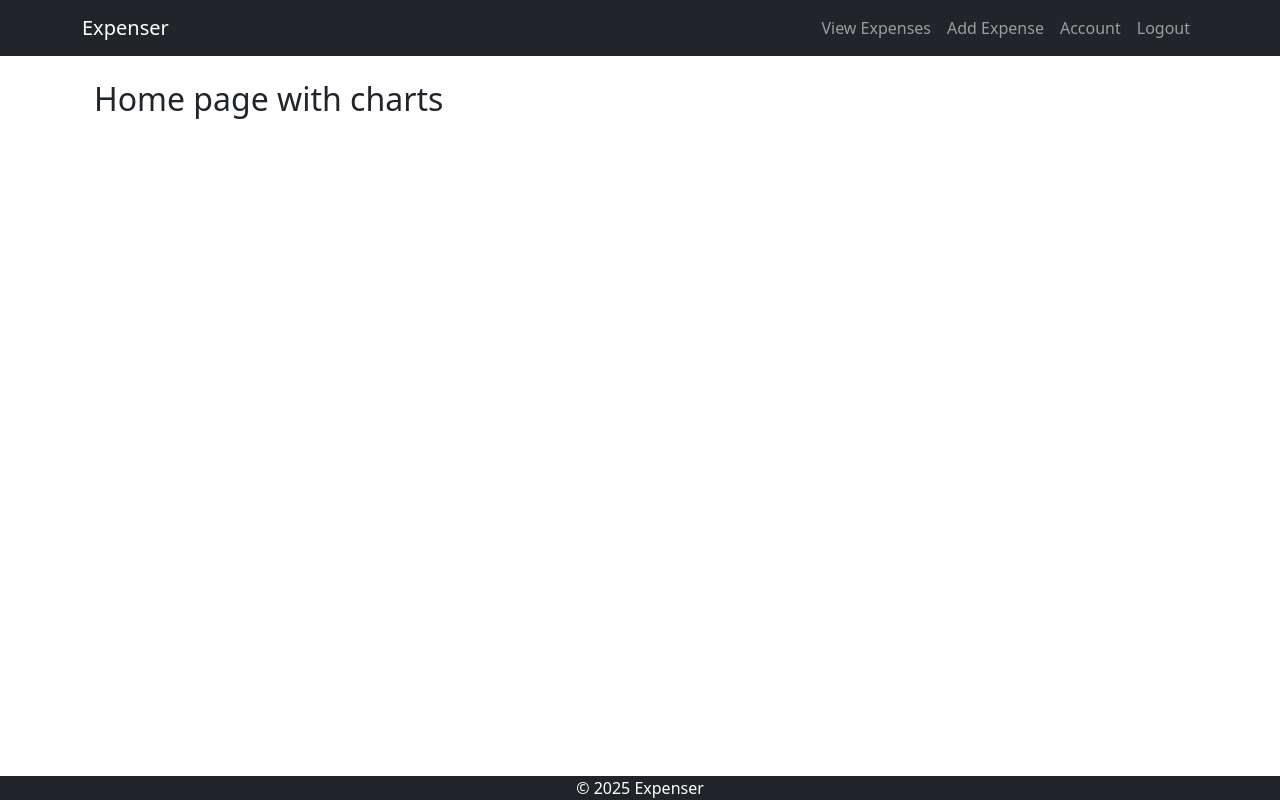
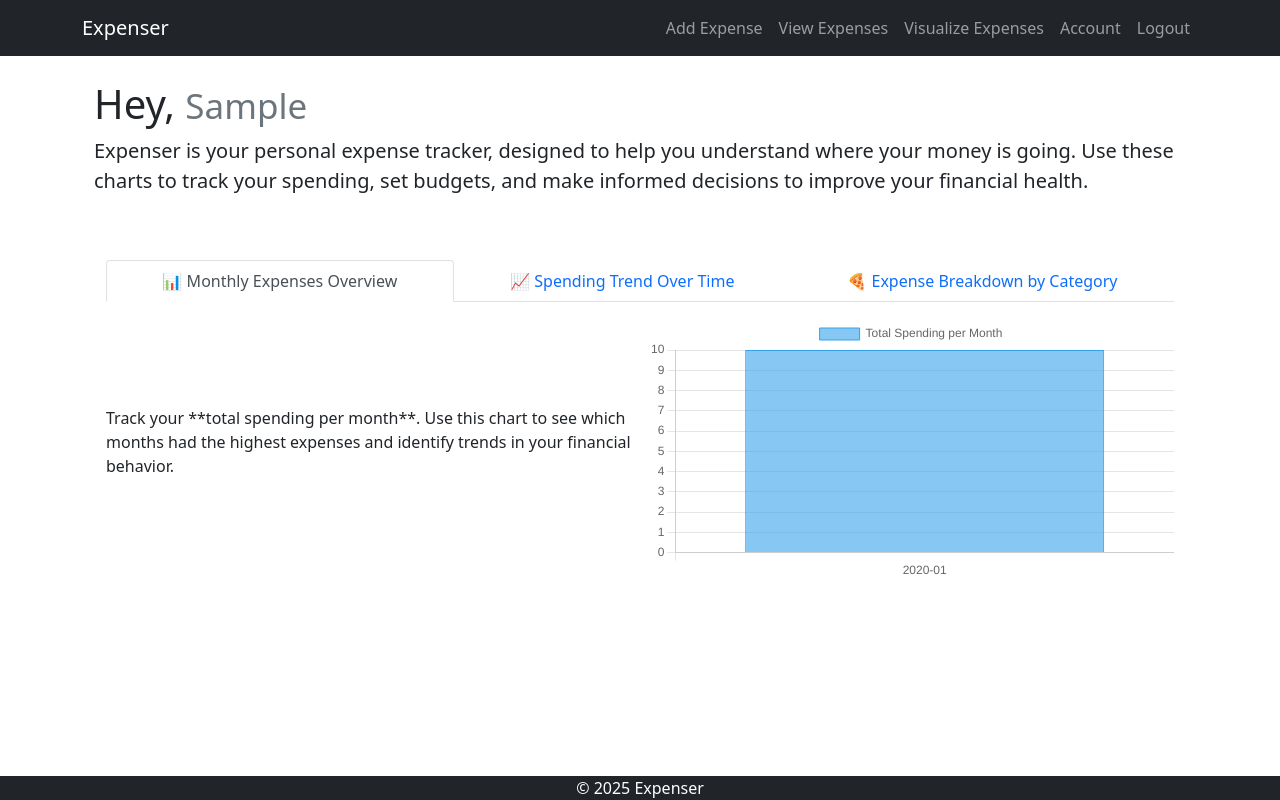
Before and after one commit to gurdeepkumar/expenser, a Django app: page / in a window 1280 px wide. Run offline with Django 5.2, Linux system fonts and the light colour scheme; a user stored in the database is signed in; data comes from the database, SQL or seed files in the repository; tables that the repository leaves empty hold one stand-in row (values such as "Sample post"); some libraries are stand-ins or nearby versions.

Commit message:
Add visual charts for expenses.

```diff
--- a/accounts/templates/accounts/delete_user.html
+++ b/accounts/templates/accounts/delete_user.html
@@ -1,4 +1,5 @@
 {% extends "base.html" %}
+{% block title %}Delete User{% endblock %}
 
 {% block content %}
 <div class="container mt-5">
--- a/accounts/templates/accounts/login.html
+++ b/accounts/templates/accounts/login.html
@@ -1,10 +1,8 @@
 {% extends "base.html" %}
 {% load widget_tweaks %}
-
 {% block title %}Login{% endblock %}
 
 {% block content %}
-
 <div class="row">
     <div class="col-md-6">
         <h1>Login to Expenser</h1>
@@ -28,5 +26,4 @@
         </div>
     </form>
 </div>
-
 {% endblock %}
--- a/accounts/templates/accounts/password_change.html
+++ b/accounts/templates/accounts/password_change.html
@@ -1,6 +1,5 @@
 {% extends "base.html" %}
 {% load widget_tweaks %}
-
 {% block title %}Password Update{% endblock %}
 
 {% block content %}
@@ -40,5 +39,4 @@
     </div>
 
 </div>
-
 {% endblock %}
--- a/accounts/templates/accounts/password_change_done.html
+++ b/accounts/templates/accounts/password_change_done.html
@@ -1,9 +1,7 @@
 {% extends "base.html" %}
-
 {% block title %}Password Update Done{% endblock %}
 
 {% block content %}
-
 <div class="container mt-5">
     <h2>Password updated</h2>
     <p>Your password has been successfully changed.</p>
--- a/accounts/templates/accounts/register.html
+++ b/accounts/templates/accounts/register.html
@@ -1,6 +1,7 @@
 {% extends "base.html" %}
 {% load widget_tweaks %}
-{% block title %}Register{% endblock %}
+{% block title %}Sign Up{% endblock %}
+
 {% block content %}
 <div class="row">
     <div class="col-md-6">
--- /dev/null
+++ b/core/static/core/charts.js
@@ -0,0 +1,86 @@
+document.addEventListener("DOMContentLoaded", function () {
+    var ctx = document.getElementById('expenseChart').getContext('2d');
+
+    var chartLabels = JSON.parse(document.getElementById('chartLabels').textContent);
+    var chartValues = JSON.parse(document.getElementById('chartValues').textContent);
+
+    var expenseChart = new Chart(ctx, {
+        type: 'doughnut',
+        data: {
+            labels: chartLabels,
+            datasets: [{
+                label: 'Expenses by Category',
+                data: chartValues,
+                backgroundColor: [
+                    'tomato', 'royalblue', 'gold', 'mediumseagreen',
+                    'mediumpurple', 'darkorange', 'lightgrey',
+                    'steelblue', 'orangered', 'teal'
+                ],
+                borderColor: 'white',
+                borderWidth: 2
+            }]
+        }
+    });
+});
+
+document.addEventListener("DOMContentLoaded", function () {
+    var ctxBar = document.getElementById('monthlyExpenseChart').getContext('2d');
+
+    var chartLabelsBar = JSON.parse(document.getElementById('chartLabelsBar').textContent);
+    var chartValuesBar = JSON.parse(document.getElementById('chartValuesBar').textContent);
+
+    var expenseChartBar = new Chart(ctxBar, {
+        type: 'bar',
+        data: {
+            labels: chartLabelsBar,
+            datasets: [{
+                label: 'Total Spending per Month',
+                data: chartValuesBar,
+                backgroundColor: 'rgba(54, 162, 235, 0.6)', // Blue bars
+                borderColor: 'rgba(54, 162, 235, 1)',
+                borderWidth: 1
+            }]
+        },
+        options: {
+            responsive: true,
+            scales: {
+                y: {
+                    beginAtZero: true
+                }
+            }
+        }
+    });
+});
+
+
+document.addEventListener("DOMContentLoaded", function () {
+    var ctxLine = document.getElementById('spendingTrendChart').getContext('2d');
+
+    var chartLabelsLine = JSON.parse(document.getElementById('chartLabelsLine').textContent);
+    var chartValuesLine = JSON.parse(document.getElementById('chartValuesLine').textContent);
+
+    var trendChart = new Chart(ctxLine, {
+        type: 'line',
+        data: {
+            labels: chartLabelsLine,
+            datasets: [{
+                label: 'Spending Trend Over Time',
+                data: chartValuesLine,
+                backgroundColor: 'rgba(75, 192, 192, 0.2)', // Light green fill
+                borderColor: 'rgba(75, 192, 192, 1)', // Green line
+                borderWidth: 2,
+                tension: 0.2, // Slight curve for smooth visualization
+                pointRadius: 4, // Points on the line
+                pointBackgroundColor: 'rgba(75, 192, 192, 1)',
+            }]
+        },
+        options: {
+            responsive: true,
+            scales: {
+                y: {
+                    beginAtZero: true
+                }
+            }
+        }
+    });
+});
--- a/core/templates/core/home.html
+++ b/core/templates/core/home.html
@@ -1,9 +1,81 @@
 {% extends "base.html" %}
-
+{% load static %}
 {% block title %}Expenser{% endblock %}
 
 {% block content %}
+<div class="row">
+    <h1>Hey, <small class="text-muted">{{ request.user|title }}</small></h1>
+    <p class="lead">Expenser is your personal expense tracker, designed to help you understand where your money is going. Use these charts to track your spending, set budgets, and make informed decisions to improve your financial health.</p>
+</div>
 
-<h2>Home page with charts</h2>
+{% if expenses %}
+    <div class="container my-5">
+        <ul class="nav nav-fill nav-tabs" id="myTab" role="tablist">
+            <li class="nav-item" role="presentation">
+                <button class="nav-link active" id="home-tab" data-bs-toggle="tab" data-bs-target="#home" type="button" role="tab" aria-controls="home" aria-selected="true">📊 Monthly Expenses Overview</button>
+            </li>
+            <li class="nav-item" role="presentation">
+                <button class="nav-link" id="profile-tab" data-bs-toggle="tab" data-bs-target="#profile" type="button" role="tab" aria-controls="profile" aria-selected="false">📈 Spending Trend Over Time</button>
+            </li>
+            <li class="nav-item" role="presentation">
+                <button class="nav-link" id="contact-tab" data-bs-toggle="tab" data-bs-target="#contact" type="button" role="tab" aria-controls="contact" aria-selected="false">🍕 Expense Breakdown by Category</button>
+            </li>
+        </ul>
+
+        <div class="tab-content mt-3" id="myTabContent">
+
+            <div class="tab-pane fade show active" id="home" role="tabpanel" aria-labelledby="home-tab">
+                <div class="row g-3">
+                    <div class="col-md-6 align-self-center">
+                        <p>Track your **total spending per month**. Use this chart to see which months had the highest expenses and identify trends in your financial behavior.</p>
+                    </div>
+                    <div class="col-md-6 align-self-center">
+                        <canvas id="monthlyExpenseChart"></canvas>
+                        <!-- Store JSON data inside script tags for JavaScript to access -->
+                        <script id="chartLabelsBar" type="application/json">{{ chart_labels_bar|safe }}</script>
+                        <script id="chartValuesBar" type="application/json">{{ chart_values_bar|safe }}</script>
+                    </div>
+                </div>
+            </div>
+
+            <div class="tab-pane fade" id="profile" role="tabpanel" aria-labelledby="profile-tab">
+                <div class="row g-3">
+                    <div class="col-md-6 align-self-center">
+                        <p>Understand how your **daily spending fluctuates** over time. This helps you analyze whether you are spending consistently or if there are peak spending days.</p>
+                    </div>
+                    <div class="col-md-6 align-self-center">
+                        <canvas id="spendingTrendChart"></canvas>
+                        <!-- Store JSON data inside script tags for JavaScript to access -->
+                        <script id="chartLabelsLine" type="application/json">{{ chart_labels_line|safe }}</script>
+                        <script id="chartValuesLine" type="application/json">{{ chart_values_line|safe }}</script>
+                    </div>
+                </div>
+            </div>
+
+            <div class="tab-pane fade" id="contact" role="tabpanel" aria-labelledby="contact-tab">
+                <div class="row">
+                    <div class="col-md-7 align-self-center">
+                        <p>See where your money goes! This chart displays the **percentage of expenses** in different categories (e.g., Food, Rent, Entertainment), helping you balance your budget.</p>
+                    </div>
+                    <div class="col-md-5 align-self-center">
+                        <canvas id="expenseChart"></canvas>
+                        <!-- Store JSON data inside script tags for JavaScript to access -->
+                        <script id="chartLabels" type="application/json">{{ chart_labels|safe }}</script>
+                        <script id="chartValues" type="application/json">{{ chart_values|safe }}</script>
+                    </div>
+                </div>
+            </div>
+
+        </div>
+    </div>
+
+    <!-- Load the external JS file -->
+    <script src="{% static 'core/charts.js' %}"></script>
+
+{% else %}
+    <div class="alert alert-warning" role="alert">
+        If the <strong>charts are not displaying</strong>, it means that no expenses have been recorded for your account yet. Please add some expenses to see the visual breakdown of your spending.
+    </div>
+{% endif %}
 
 {% endblock %}
--- a/core/views.py
+++ b/core/views.py
@@ -1,7 +1,67 @@
 from django.shortcuts import render
+from django.contrib.auth.decorators import login_required
+from expenses.models import Expense
+import json
+from django.db.models import Sum
+from datetime import datetime
 
 
 # Create your views here.
+@login_required
 def home(request):
-    # return HttpResponse("Welcome to Expenser!")
-    return render(request, "core/home.html")
+    expenses = Expense.objects.filter(user=request.user)
+    # for pie chart
+    # Group expenses by category and sum the amounts
+    category_data = {}
+    for expense in expenses:
+        category_data[expense.category.name] = category_data.get(
+            expense.category.name, 0
+        ) + float(expense.amount)
+
+    # Convert data to JSON for use in JavaScript
+    chart_labels = list(category_data.keys())
+    chart_values = list(category_data.values())
+
+    # for bar chart
+    # Aggregate total spending per month
+    monthly_data = {}
+    for expense in expenses:
+        month = expense.date.strftime("%Y-%m")  # Format: YYYY-MM (e.g., 2025-01)
+        monthly_data[month] = monthly_data.get(month, 0) + float(
+            expense.amount
+        )  # Convert Decimal to float
+
+    # Sort months chronologically
+    sorted_months = sorted(monthly_data.keys())
+
+    # Prepare data for Chart.js
+    chart_labels_bar = sorted_months
+    chart_values_bar = [monthly_data[month] for month in sorted_months]
+
+    # for line chart
+    # Aggregate total spending per day
+    daily_data = {}
+    for expense in expenses:
+        day = expense.date.strftime("%Y-%m-%d")  # Format: YYYY-MM-DD
+        daily_data[day] = daily_data.get(day, 0) + float(
+            expense.amount
+        )  # Convert Decimal to float
+
+    # Sort dates chronologically
+    sorted_days = sorted(daily_data.keys())
+
+    # Prepare data for Chart.js
+    chart_labels_line = sorted_days
+    chart_values_line = [daily_data[day] for day in sorted_days]
+
+    context = {
+        "chart_labels": json.dumps(chart_labels),
+        "chart_values": json.dumps(chart_values),
+        "chart_labels_bar": json.dumps(chart_labels_bar),
+        "chart_values_bar": json.dumps(chart_values_bar),
+        "chart_labels_line": json.dumps(chart_labels_line),
+        "chart_values_line": json.dumps(chart_values_line),
+        "expenses": expenses,
+    }
+
+    return render(request, "core/home.html", context)
--- a/expenser/settings.py
+++ b/expenser/settings.py
@@ -126,6 +126,10 @@ USE_TZ = True
 
 STATIC_URL = "/static/"
 
+STATICFILES_DIRS = [
+    BASE_DIR / "static",
+]
+
 # Default primary key field type
 # https://docs.djangoproject.com/en/5.1/ref/settings/#default-auto-field
 
--- a/expenses/templates/expenses/add_expense.html
+++ b/expenses/templates/expenses/add_expense.html
@@ -1,8 +1,8 @@
 {% extends 'base.html' %}
 {% load widget_tweaks %}
+{% block title %}Add Expense{% endblock %}
 
 {% block content %}
-
 <div class="mt-3 mb-3">
     <h2>Add New Expense</h2>
 </div>
--- a/expenses/templates/expenses/edit_expense.html
+++ b/expenses/templates/expenses/edit_expense.html
@@ -1,9 +1,9 @@
 {% extends 'base.html' %}
 {% load widget_tweaks %}
+{% block title %}Edit Expense{% endblock %}
 
 {% block content %}
 <h2>Edit Expense</h2>
-
 <form method="post" class="row g-3">
     {% csrf_token %}
     <div class="form-group col-md-6">
--- a/expenses/templates/expenses/list_expenses.html
+++ b/expenses/templates/expenses/list_expenses.html
@@ -1,5 +1,6 @@
 {% extends 'base.html' %}
 {% load widget_tweaks %}
+{% block title %}View Expenses{% endblock %}
 
 {% block content %}
 <div class="mt-3 mb-3">
--- a/expenses/templates/expenses/view_expense.html
+++ b/expenses/templates/expenses/view_expense.html
@@ -1,4 +1,5 @@
 {% extends 'base.html' %}
+{% block title %}View Expense{% endblock %}
 
 {% block content %}
 <div class="mt-3 mb-3">
@@ -29,5 +30,4 @@
         <a href="{% url 'list_expenses' %}" class="btn btn-secondary">Go Back</a>
     </div>
 </div>
-
 {% endblock %}
--- a/templates/base.html
+++ b/templates/base.html
@@ -5,8 +5,18 @@
     <meta charset="UTF-8">
     <meta name="viewport" content="width=device-width, initial-scale=1, shrink-to-fit=no">
     <title>{% block title %}Expenser{% endblock %}</title>
+
+    <link rel="preconnect" href="https://fonts.googleapis.com">
+    <link rel="preconnect" href="https://fonts.gstatic.com" crossorigin>
+    <link href="https://fonts.googleapis.com/css2?family=Roboto+Flex:opsz,wght@8..144,100..1000&display=swap" rel="stylesheet">
+
     <link href="https://cdn.jsdelivr.net/npm/bootstrap@5.0.2/dist/css/bootstrap.min.css" rel="stylesheet" integrity="sha384-EVSTQN3/azprG1Anm3QDgpJLIm9Nao0Yz1ztcQTwFspd3yD65VohhpuuCOmLASjC" crossorigin="anonymous">
     <link rel="stylesheet" href="https://cdnjs.cloudflare.com/ajax/libs/bootstrap-select/1.14.0-beta2/css/bootstrap-select.min.css" integrity="sha512-mR/b5Y7FRsKqrYZou7uysnOdCIJib/7r5QeJMFvLNHNhtye3xJp1TdJVPLtetkukFn227nKpXD9OjUc09lx97Q==" crossorigin="anonymous" referrerpolicy="no-referrer" />
+
+    <link rel="stylesheet" href="{% static 'css/custom.css' %}">  <!-- Updated path -->
+
+    <script src="https://cdn.jsdelivr.net/npm/chart.js"></script>
+
 </head>
 <body>
     <nav class="navbar navbar-expand-lg navbar-dark bg-dark" role="navigation">
@@ -19,10 +29,13 @@
                 <ul class="navbar-nav ms-auto">
                     {% if request.user.is_authenticated %}
                         <li class="nav-item">
+                            <a class="nav-link" href="{% url 'add_expenses' %}">Add Expense</a>
+                        </li>
+                        <li class="nav-item">
                             <a class="nav-link" href="{% url 'list_expenses' %}">View Expenses</a>
                         </li>
                         <li class="nav-item">
-                            <a class="nav-link" href="{% url 'add_expenses' %}">Add Expense</a>
+                            <a class="nav-link" href="{% url 'home' %}">Visualize Expenses</a>
                         </li>
                         <li class="nav-item">
                             <a class="nav-link" href="{% url 'password_change' %}">Account</a>
```
